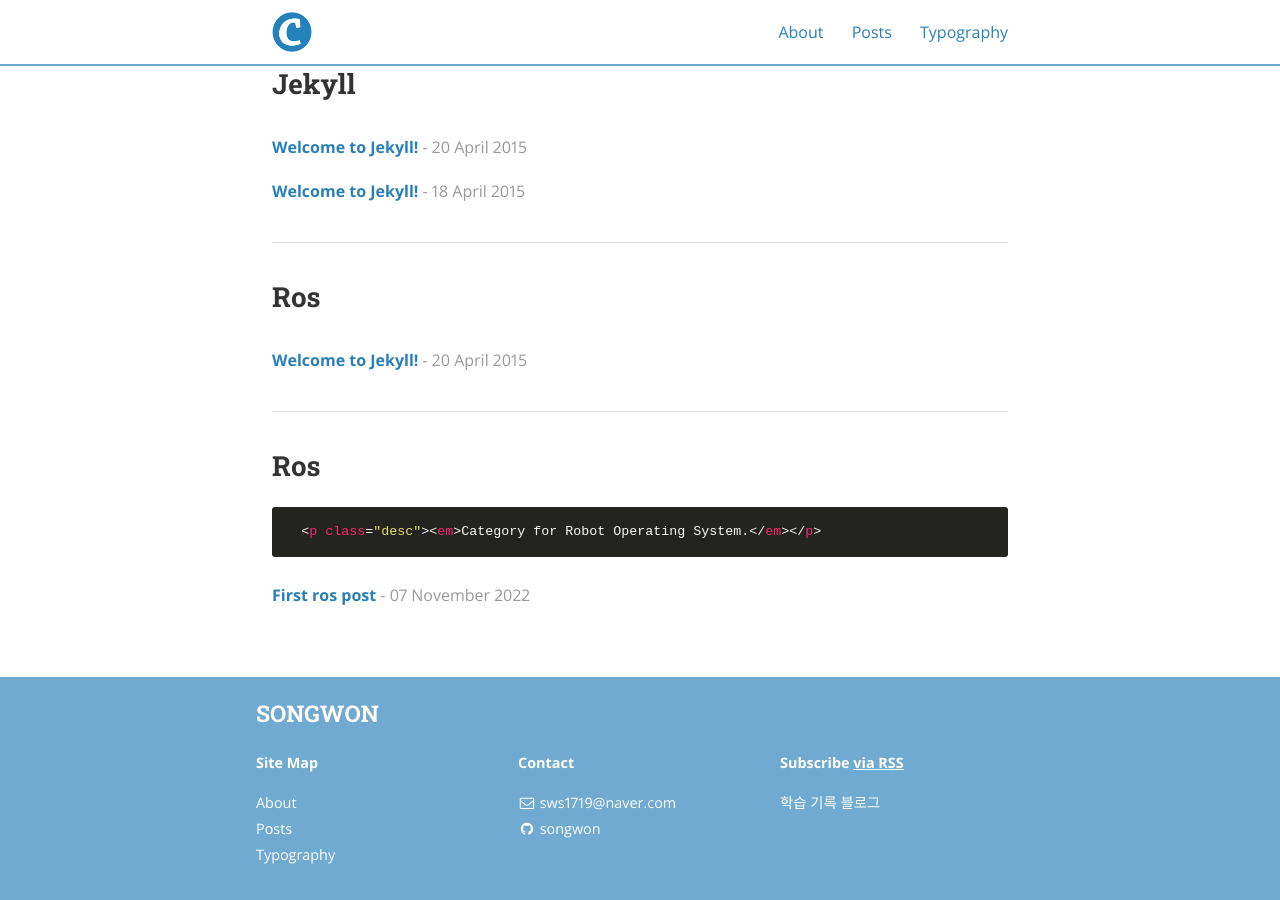
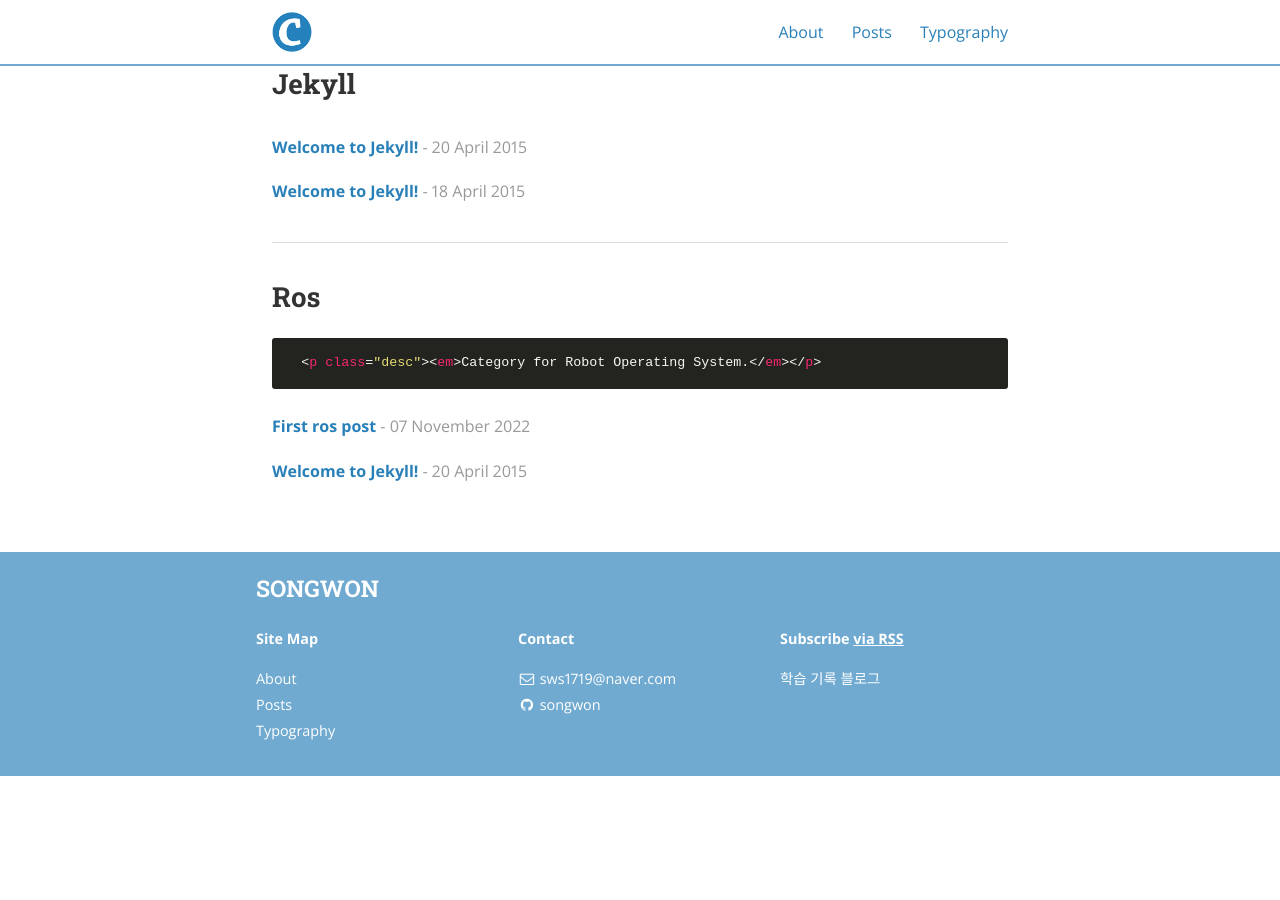
Before and after one commit to songwon31/songwon31.github.io, a Jekyll site: the page built from posts.md, in a window 1280 px wide and 900 px high, scrolled down 591 px. Built offline with Jekyll 4.4.1, drawn with Linux system fonts in a browser that asks for light colours; nearby versions of some CDN libraries; after the commit the page ends 1367 px from its top, so only the background shows below that.

Commit message:
Update 2015-04-20-Welcome-to-Jekyll.markdown

```diff
--- a/_posts/2015-04-20-Welcome-to-Jekyll.markdown
+++ b/_posts/2015-04-20-Welcome-to-Jekyll.markdown
@@ -3,7 +3,7 @@ layout: post
 title:  "Welcome to Jekyll!"
 date:   2015-04-20 08:43:59
 author: Ben Centra
-categories: ROS
+categories: ros
 tags:	jekyll welcome
 cover:  "/assets/instacode.png"
 ---
```
